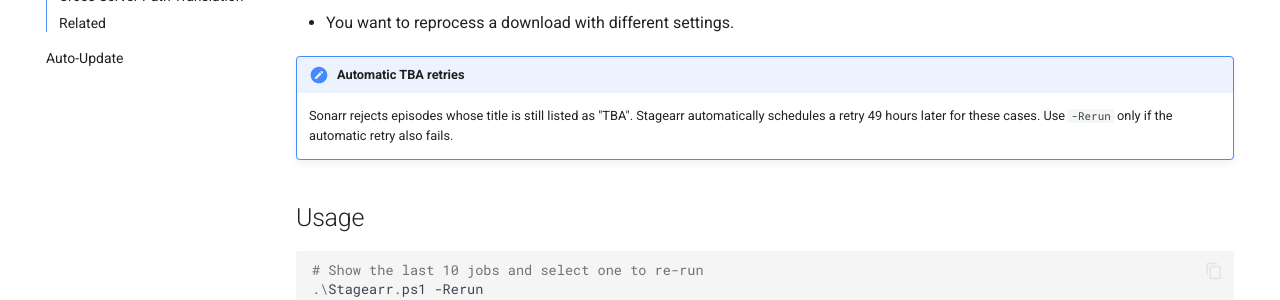
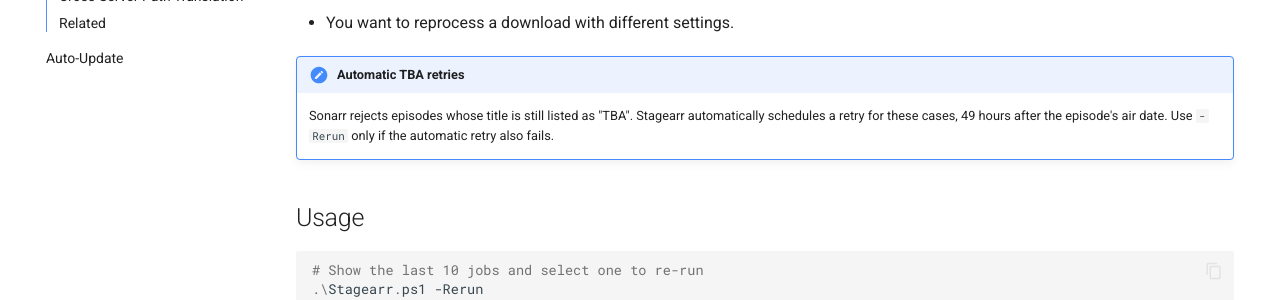
Before and after one commit to Rouzax/Stagearr-ps, an MkDocs documentation site: the page built from docs/rerun.md, in a window 1280 px wide and 900 px high. Shown: the part 352-652 px from the top of the window. Built offline with MkDocs 1.6.1 and Material for MkDocs 9.7.7, drawn with Linux system fonts in a browser that asks for light colours; comment, search, counter and statistics services are not loaded.

Commit message:
fix(import): time the TBA retry from the episode's air date
Sonarr accepts a TBA episode title once the episode aired more than
48 hours ago, counted from the air date in its own database. The retry
was scheduled 49 hours after the download, so a release that came out
before its broadcast date was retried while still inside the window,
rejected again, and dropped with its staged files.

The import result now carries the latest air date from the ManualImport
scan, and the retry runs 49 hours after it, capped at 7 days so a wrong
far-future air date cannot hold staged files for months. Without an air
date, or once that time has passed, it still runs 49 hours from now.
The TBA hint now says the 48 hours count from the air date.

```diff
--- a/docs/rerun.md
+++ b/docs/rerun.md
@@ -9,8 +9,8 @@
 
 !!! note "Automatic TBA retries"
     Sonarr rejects episodes whose title is still listed as "TBA". Stagearr automatically
-    schedules a retry 49 hours later for these cases. Use `-Rerun` only if the automatic
-    retry also fails.
+    schedules a retry for these cases, 49 hours after the episode's air date. Use `-Rerun`
+    only if the automatic retry also fails.
 
 ## Usage
 
```
Also changed, not shown: CHANGELOG.md (+3 -0 lines), developer/FUNCTION-REFERENCE.md (+4 -2 lines), docs/email.md (+1 -1 lines), docs/importing.md (+1 -1 lines), docs/troubleshooting.md (+1 -1 lines), 7 other files.
